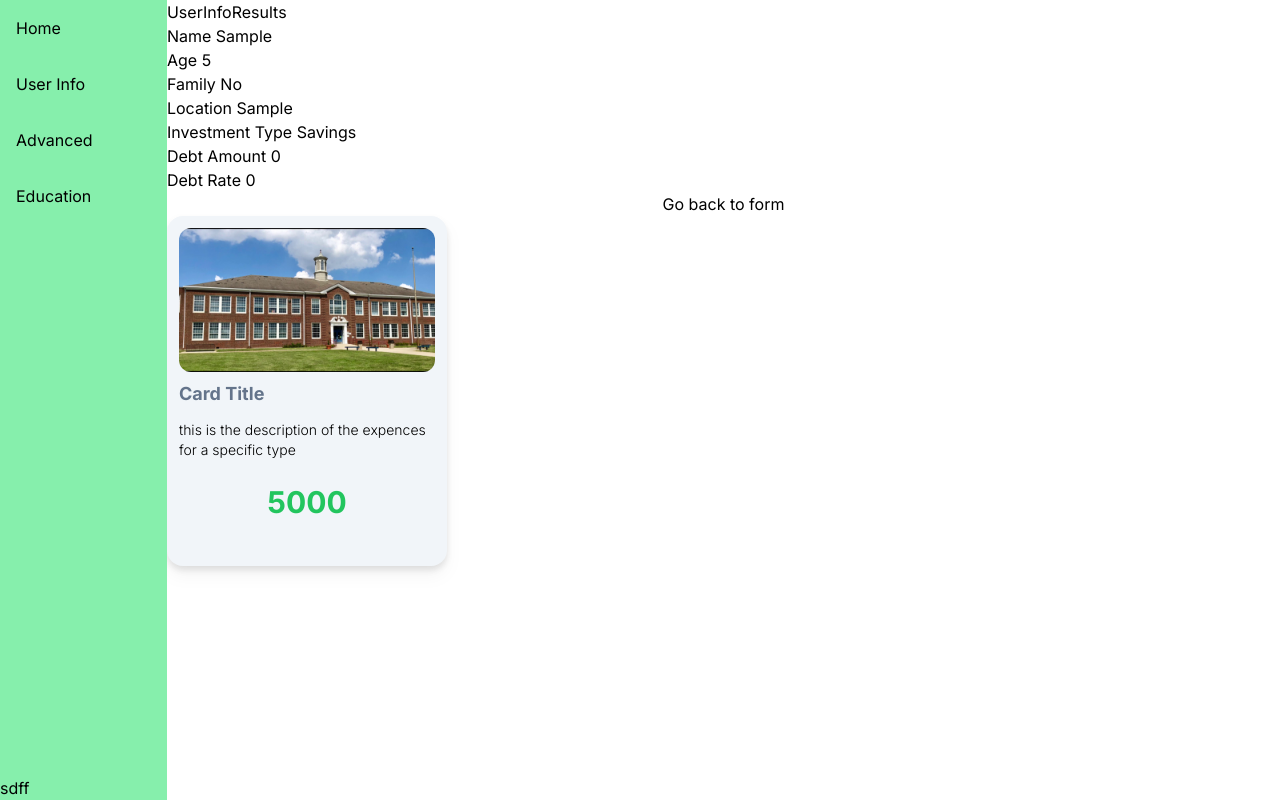
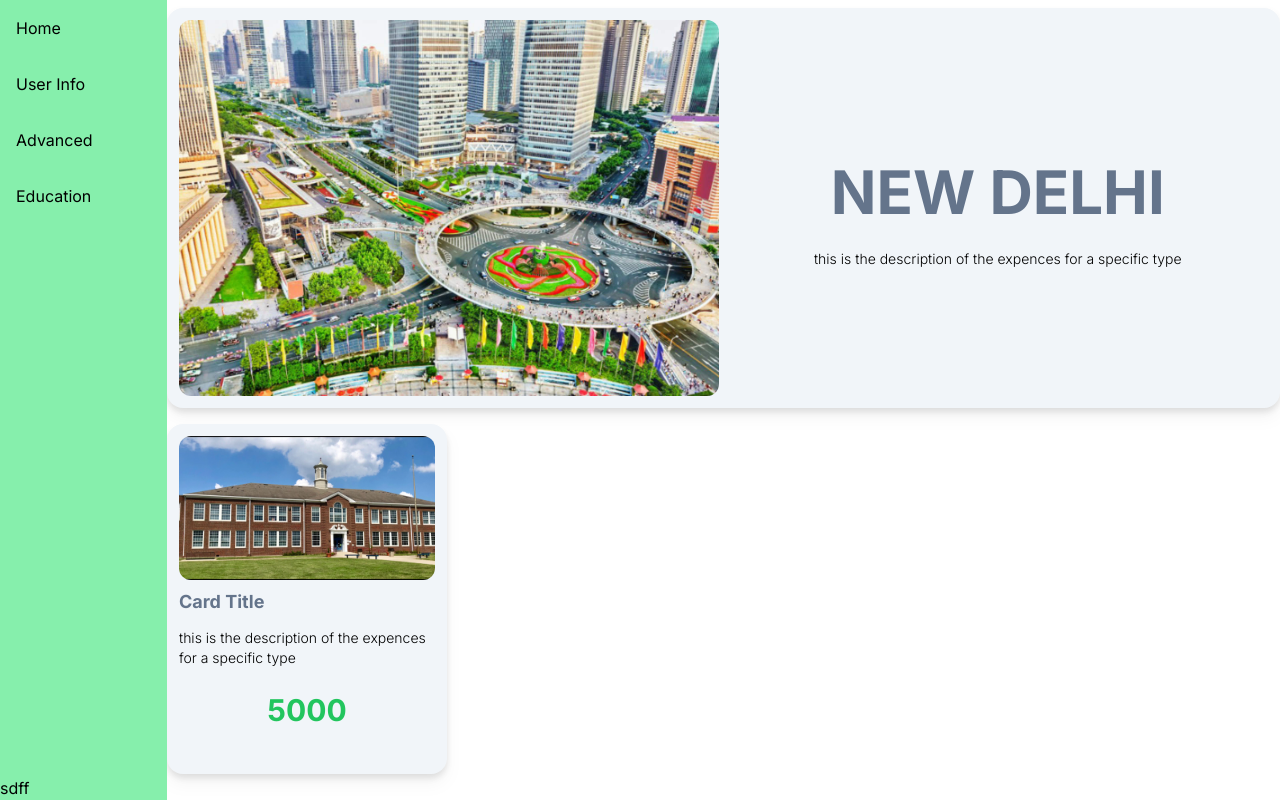
Before and after one commit to JP-GECT/codecrypt, a Next.js app: page /userinfo in a window 1280 px wide. Both pictures are taken after typing "Sample", "5", "5", "Sample", "5" into the empty fields and a click on the button "Submit". Built offline with nearby package versions, Linux system fonts and the light colour scheme.

Commit message:
add widecard

```diff
--- a/src/components/UserInfoResults.js
+++ b/src/components/UserInfoResults.js
@@ -1,10 +1,10 @@
 import Card from "./Card";
+import WideCard from "./wideCard";
 
 const UserInfoResults = ({ result, setResult }) => {
   return (
     <>
-      <div>UserInfoResults</div>
-      {result && (
+      {/* {result && (
         <div>
           <div>Name {result.Name}</div>
           <div> Age {result.Age}</div>
@@ -14,17 +14,22 @@ const UserInfoResults = ({ result, setResult }) => {
           <div> Debt Amount {result.Debt.Amount}</div>
           <div> Debt Rate {result.Debt["Interest Rate"]}</div>
         </div>
-      )}
+      )} */}
+
+      <div className="flex flex-col gap-4 h-screen ">
+
+      <WideCard />
+      <Card />
+      </div>
 
       <button
-        className="w-full border-solid"
+        className="w-full border-solid bg-slate-300 h-10 mt-10  "
         onClick={() => {
           setResult(null);
         }}
       >
         Go back to form
       </button>
-      <Card />
     </>
   );
 };
--- /dev/null
+++ b/src/components/wideCard.jsx
@@ -0,0 +1,21 @@
+import Image from 'next/image';
+import delhi from '../../public/delhi.jpg'
+
+const WideCard = () => {
+  return (
+    <div className="h-[400px] w-full bg-slate-100 rounded-2xl p-3 flex gap-2 drop-shadow-lg mt-2">
+      <Image
+        src={delhi}
+        alt="school"
+        className='rounded-xl w-[400px] flex flex-1'
+      />
+      <div className='flex flex-col gap-3 justify-center align-middle items-center flex-1'>
+      <h2 className='font-bold text-[60px]   text-slate-500'>NEW DELHI</h2>
+      <p className='text-sm font-light'>this is the description of the expences for a specific type</p>
+
+      </div>
+
+    </div>
+  );
+};
+export default WideCard;
```
Also changed, not shown: public/delhi.jpg (added).
